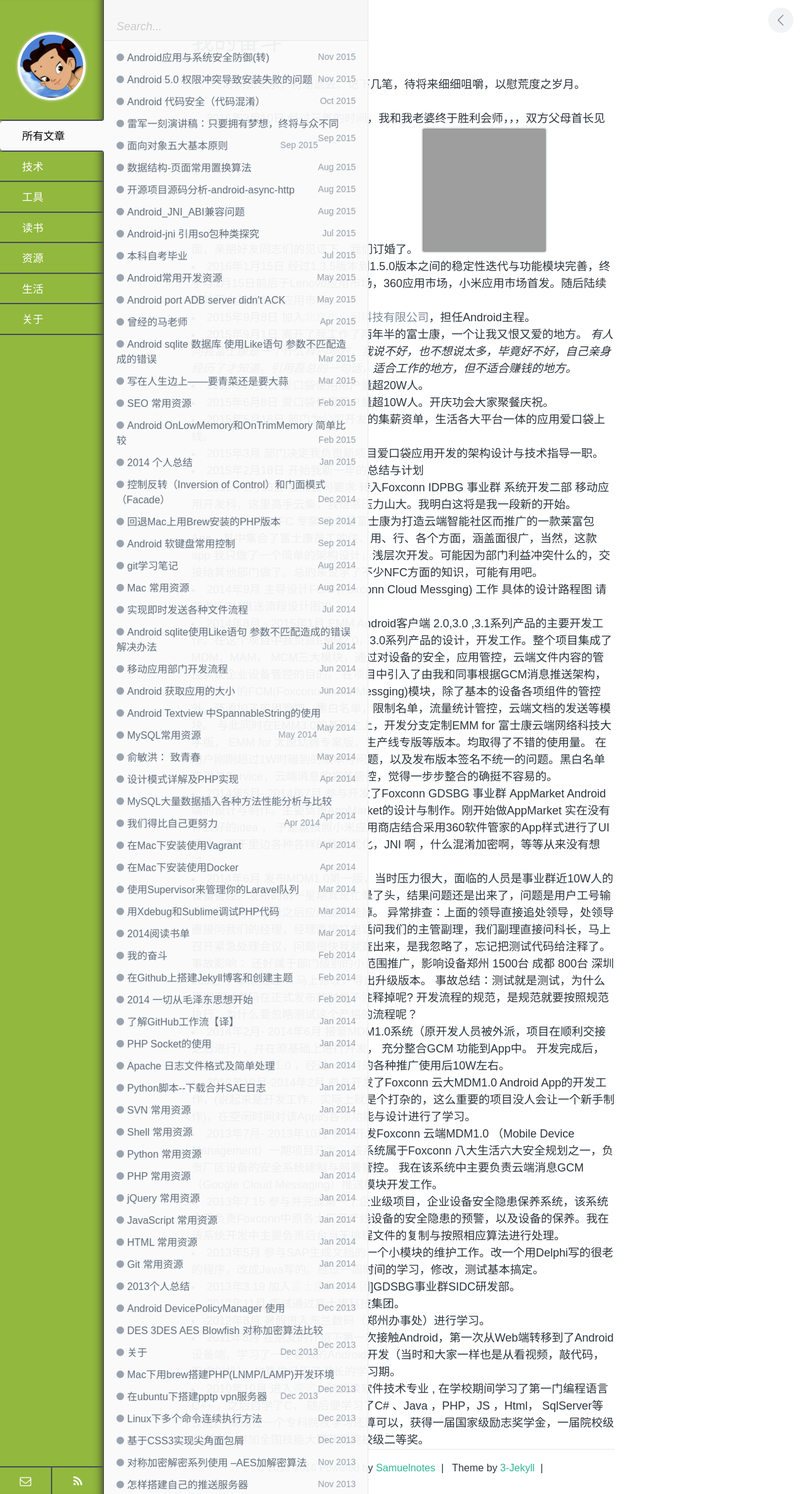
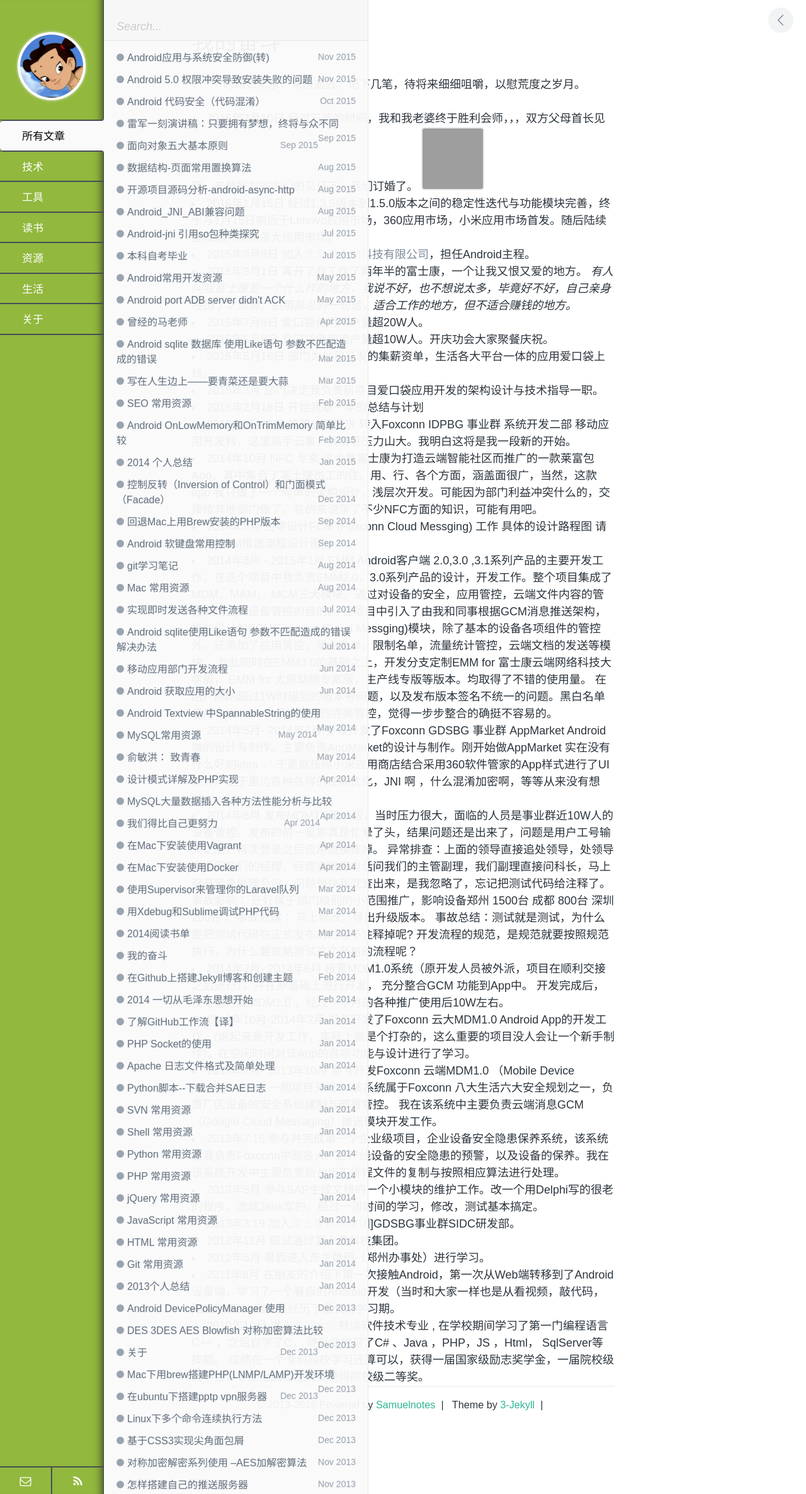
Before and after one commit to samuelhehe/samuelhehe.github.io, a Jekyll site: the page built from _posts/about/2014-2-16-myfighting.md, in a window 1280 px wide. Shown: the whole page at 63% size. Built offline with Jekyll 4.4.1, drawn with Linux system fonts in a browser that asks for light colours; comment, search, counter and statistics services are not loaded; grey boxes are pictures that could not be loaded.

Commit message:
modify site

```diff
--- a/_posts/about/2014-2-16-myfighting.md
+++ b/_posts/about/2014-2-16-myfighting.md
@@ -10,7 +10,7 @@
 >  时间如流水，匆匆逝去。记下几笔，待将来细细咀嚼，以慰荒度之岁月。
 
 <li> 2016年3月10日 经过三年的时间，我和我老婆终于胜利会师，，，双方父母首长见面，亲朋好友同志们的见证下，我们订婚了。
-<img src="https://cloud.githubusercontent.com/assets/5669999/14706281/442d3286-07f0-11e6-934a-141c1f31c8e9.gif" height="200" width="200"/></li>
+<img src="https://cloud.githubusercontent.com/assets/5669999/14706281/442d3286-07f0-11e6-934a-141c1f31c8e9.gif" height="100" width="100"/></li>
 <li> 2016年1月15日 经过1.3.5版本到1.5.0版本之间的稳定性迭代与功能模块完善，终于与1月15日前后于Lenovo应用市场，360应用市场，小米应用市场首发。随后陆续登陆国内其他各大应用市场。</li>
 <li> 2015年9月8日  加入<a href="http://www.linjubangbang.com/jsp/about.html">北京市小间科技有限公司</a>，担任Android主程。
 <li> 2015年9月1日  离开了我工作了两年半的富士康，一个让我又恨又爱的地方。
```
